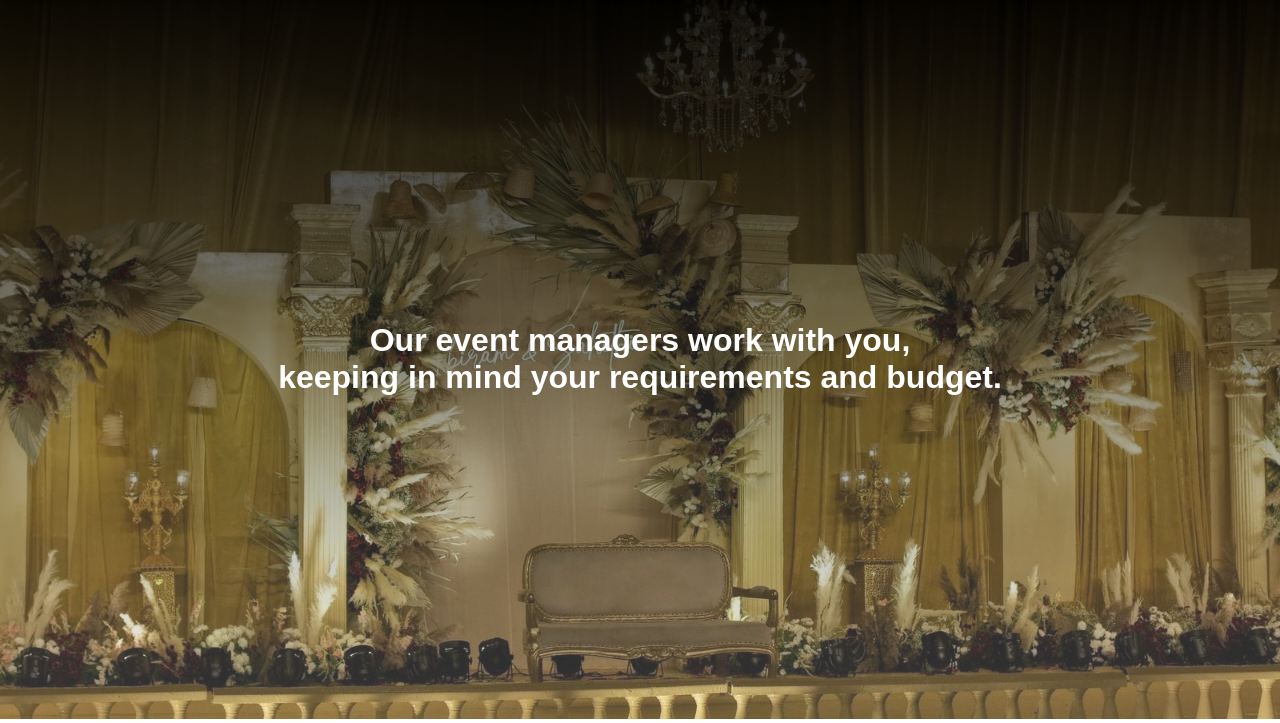
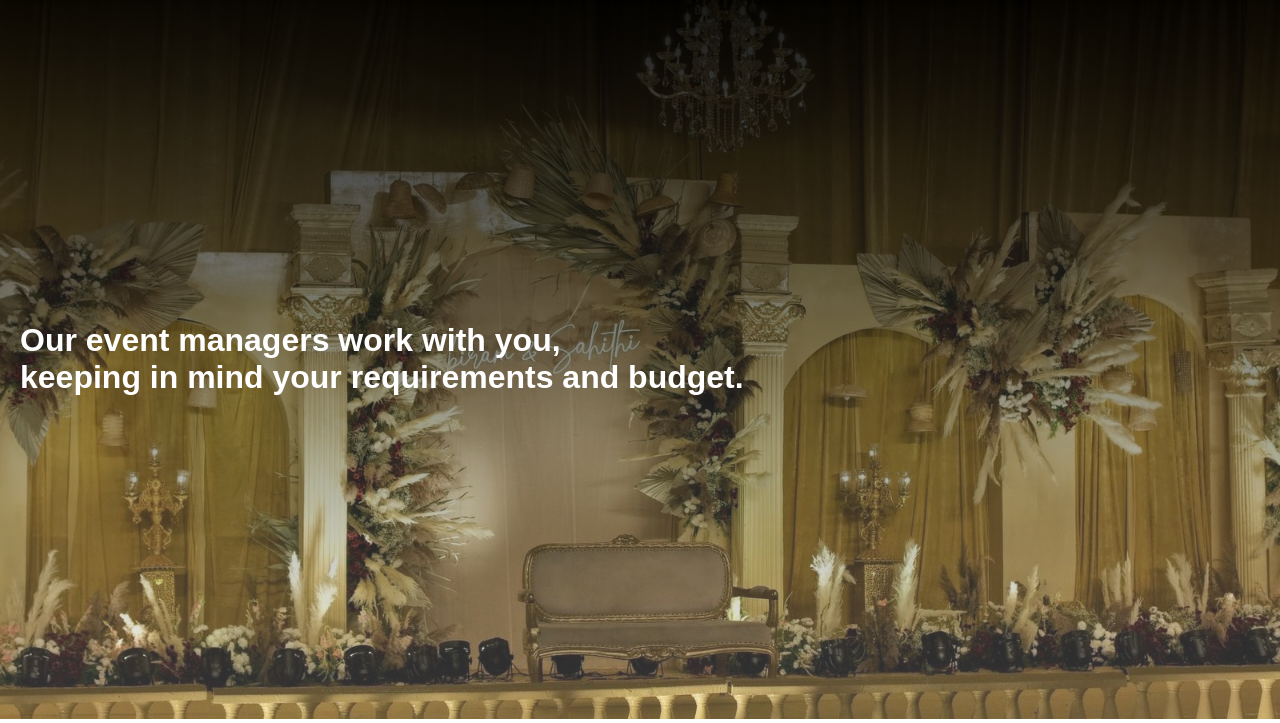
Before and after one commit to reddymukkara12-svg/events, a Flask app: page / in a window 1280 px wide. Shown: the part 81-804 px from the top of the page. Run offline with Flask 3, Linux system fonts and the light colour scheme.

Commit message:
Refactor HTML structure and styling

```diff
--- a/events/templates/index.html
+++ b/events/templates/index.html
@@ -23,7 +23,6 @@
     display: flex;
     flex-direction: column;
     justify-content: center;
-    font-size:xx-large;
 }
 
 /* HEADER */
@@ -62,9 +61,9 @@
 /* HERO TEXT */
 .line {
     color: white;
-    text-align: center;
+    text-align: left;
     padding: 20px;
-    font-size: 20px;
+    font-size: 100px;
 }
 
 /* SECOND SECTION */
```
